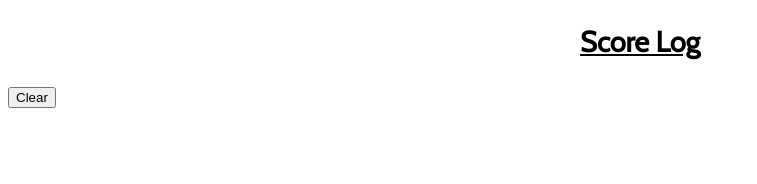
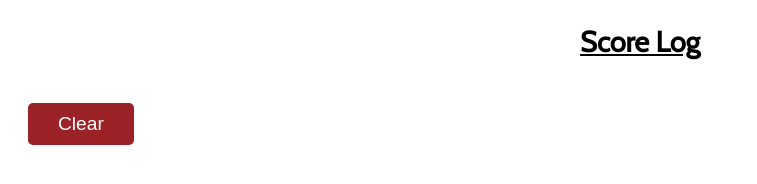
Before and after one commit to mvfranzke/Code-Quiz, a plain HTML site: page scorelog.html in a window 1280 px wide. Shown: the whole page, without its empty margins (0-757 px from the left). Drawn offline with nearby package versions, Linux system fonts and the light colour scheme.

Commit message:
added css style for buttons

```diff
--- a/scorelog.css
+++ b/scorelog.css
@@ -9,3 +9,21 @@ h2 {
   text-align: center;
   text-decoration:underline;
 }
+
+/* style applied for buttons */
+button {
+  margin: 20px;
+  cursor: pointer;
+  font-size: 100%;
+  background-color: #9b2226;
+  border-radius: 5px;
+  padding: 10px 30px;
+  color: white;
+  border: 0;
+  transition: background-color 0.1s;
+}
+
+ /* style applied when mouse hovers button */
+button:hover {
+  background-color: #ca6702;
+}
```
